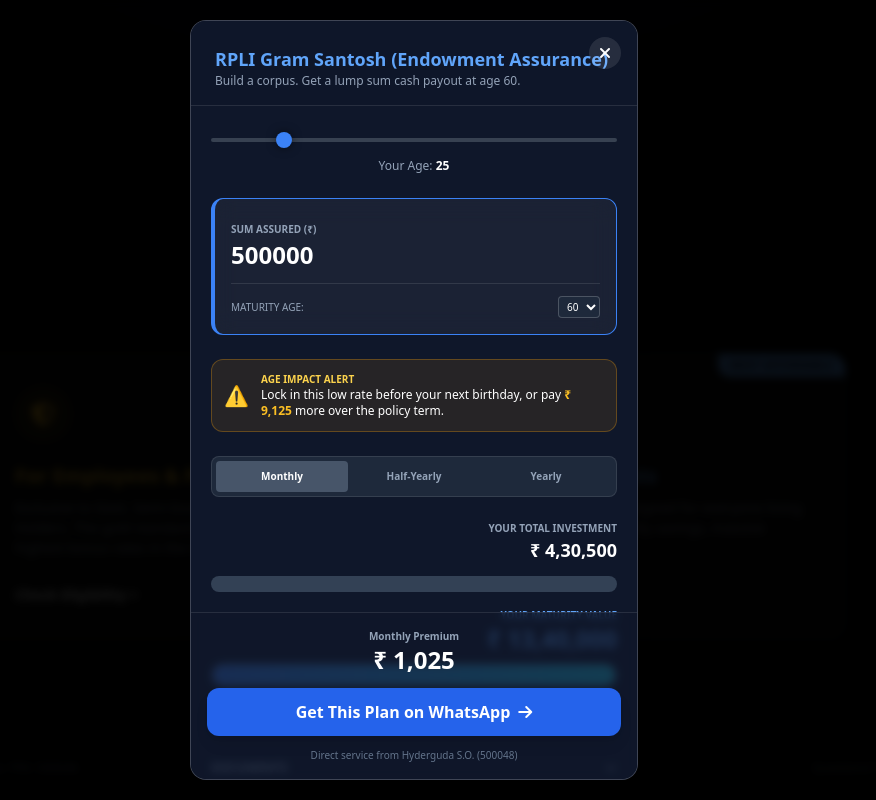
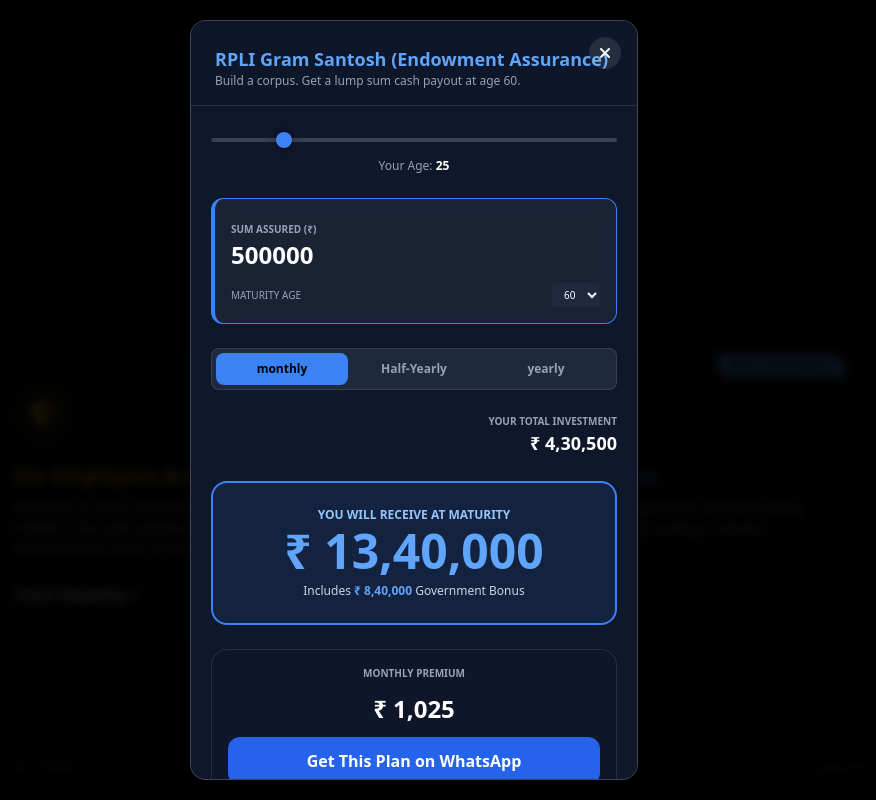
Before and after one commit to hydergudapostoffice-ai/HYDERGUDA, a React (Vite) app: page / in a window 1280 px wide. Both pictures are taken after a click on the element 864 px from the left and 1082 px from the top of the page. Shown: the part 586-1386 px from the top of the page, without its empty margins (226-1102 px from the left). Built offline with nearby package versions, Linux system fonts and the light colour scheme.

Commit message:
Update RpliCalculator.tsx

```diff
--- a/components/modals/RpliCalculator.tsx
+++ b/components/modals/RpliCalculator.tsx
@@ -1,19 +1,19 @@
 import React, { useState, useMemo, useEffect } from 'react';
-import { Lang } from '../../types';
-import { RPLI_MONTHLY_TABLE, RPLI_HALF_YEARLY_TABLE, RPLI_YEARLY_TABLE } from '../../constants';
-
-interface RpliCalculatorProps {
-  lang: Lang;
-}
+import {
+  RPLI_MONTHLY_TABLE,
+  RPLI_HALF_YEARLY_TABLE,
+  RPLI_YEARLY_TABLE
+} from '../../constants';
 
 type Mode = 'monthly' | 'half' | 'yearly';
 
-export default function RpliCalculator({ lang }: RpliCalculatorProps) {
+export default function RpliCalculator() {
   const [age, setAge] = useState<number>(25);
   const [sumAssured, setSumAssured] = useState<number>(500000);
   const [matAge, setMatAge] = useState<number>(60);
   const [mode, setMode] = useState<Mode>('monthly');
-  const [docsOpen, setDocsOpen] = useState(false);
+
+  /* ------------------ helpers ------------------ */
 
   const availableMatAges = useMemo(() => {
     const tableEntry = RPLI_MONTHLY_TABLE[age];
@@ -36,63 +36,68 @@
   };
 
   const getPremiumDetails = (calcMode: Mode, currentAge: number) => {
-    const table = calcMode === 'monthly' ? RPLI_MONTHLY_TABLE :
-                  calcMode === 'half' ? RPLI_HALF_YEARLY_TABLE :
-                  RPLI_YEARLY_TABLE;
+    const table =
+      calcMode === 'monthly'
+        ? RPLI_MONTHLY_TABLE
+        : calcMode === 'half'
+        ? RPLI_HALF_YEARLY_TABLE
+        : RPLI_YEARLY_TABLE;
 
-    const baseGross = table[currentAge]?.[matAge];
-    if (!baseGross) return { net: 0 };
+    const base = table[currentAge]?.[matAge];
+    if (!base) return 0;
 
-    const gross = baseGross * (sumAssured / 1000000);
+    const gross = base * (sumAssured / 1000000);
+    let rebate = 0;
 
-    let rebate = 0;
     if (calcMode === 'monthly') rebate = (sumAssured / 10000) * 0.5;
-    else if (calcMode === 'half') rebate = (sumAssured / 10000) * 0.5 * 6;
-    else if (calcMode === 'yearly') rebate = (sumAssured / 10000) * 0.5 * 12;
+    if (calcMode === 'half') rebate = (sumAssured / 10000) * 0.5 * 6;
+    if (calcMode === 'yearly') rebate = (sumAssured / 10000) * 0.5 * 12;
 
-    return { net: Math.round(gross - rebate) };
-  }
-
-  const premium = getPremiumDetails(mode, age).net;
-
-  const calculateCostOfDelay = () => {
-    const nextAge = age + 1;
-    if (!RPLI_YEARLY_TABLE[nextAge] || !RPLI_YEARLY_TABLE[nextAge][matAge]) return 0;
-
-    const calculateTotalPaid = (currentAge: number) => {
-        const yearlyPremium = getPremiumDetails('yearly', currentAge).net;
-        return yearlyPremium * (matAge - currentAge);
-    }
-    const currentTotal = calculateTotalPaid(age);
-    const nextYearTotal = calculateTotalPaid(nextAge);
-
-    if (currentTotal <= 0 || nextYearTotal <= 0) return 0;
-
-    return Math.round(nextYearTotal - currentTotal);
+    return Math.round(gross - rebate);
   };
 
-  const costOfDelay = calculateCostOfDelay();
+  const premium = getPremiumDetails(mode, age);
 
   const totalBonus = (sumAssured / 1000) * 48 * (matAge - age);
   const maturity = sumAssured + totalBonus;
-  const multiplier = mode === 'monthly' ? 12 : (mode === 'half' ? 2 : 1);
+  const multiplier = mode === 'monthly' ? 12 : mode === 'half' ? 2 : 1;
   const totalPaid = premium * multiplier * (matAge - age);
 
-  const format = (v: number) => '₹ ' + Math.round(v).toLocaleString('en-IN');
+  const format = (v: number) =>
+    '₹ ' + Math.round(v).toLocaleString('en-IN');
 
   const getWhatsappLink = () => {
-    const message = `Hello, I'm interested in a Rural Postal Life Insurance (RPLI) policy. Here is my generated quote for discussion:\n\n- Scheme: RPLI Gram Santosh\n- Age: ${age}\n- Sum Assured: ${format(sumAssured)}\n- Maturity Age: ${matAge}\n- Payment Mode: ${mode.charAt(0).toUpperCase() + mode.slice(1)}\n- Estimated Premium: ${format(premium)} / ${mode}\n- Maturity Value: ${format(maturity)}\n\nPlease provide me with further details on how to proceed.`;
+    const message = `Hello, I'm interested in a Rural Postal Life Insurance (RPLI) policy.
+
+Scheme: RPLI Gram Santosh
+Age: ${age}
+Sum Assured: ${format(sumAssured)}
+Maturity Age: ${matAge}
+Payment Mode: ${mode}
+Premium: ${format(premium)}
+Maturity Value: ${format(maturity)}
+
+Please guide me further.`;
+
     return `https://wa.me/?text=${encodeURIComponent(message)}`;
   };
 
+  /* ------------------ UI ------------------ */
+
   return (
-    <div className="pb-32">
+    <div className="pb-16">
+      {/* Header */}
       <div className="p-6 pb-4 border-b border-white/10 bg-slate-900/95 sticky top-0 z-40">
-        <h2 className="text-blue-400 font-bold text-lg">RPLI Gram Santosh (Endowment Assurance)</h2>
-        <p className="text-xs text-slate-400">Build a corpus. Get a lump sum cash payout at age {matAge}.</p>
+        <h2 className="text-blue-400 font-bold text-lg">
+          RPLI Gram Santosh (Endowment Assurance)
+        </h2>
+        <p className="text-xs text-slate-400">
+          Build a corpus. Get a lump sum cash payout at age {matAge}.
+        </p>
       </div>
 
       <div className="p-5 space-y-6">
+        {/* Age */}
         <div className="text-center">
           <input
             type="range"
@@ -100,105 +105,104 @@
             max="55"
             value={age}
             onChange={(e) => setAge(Number(e.target.value))}
-            className="w-full h-2 bg-slate-700 rounded-lg appearance-none cursor-pointer accent-blue-500 relative z-10"
+            className="w-full h-2 bg-slate-700 rounded-lg accent-blue-500"
           />
-           <p className="text-xs text-slate-400 mt-2">Your Age: <b className="text-white">{age}</b></p>
+          <p className="text-xs text-slate-400 mt-2">
+            Your Age: <b className="text-white">{age}</b>
+          </p>
         </div>
 
+        {/* Sum Assured */}
         <div className="glass-card rounded-xl p-4 border-l-4 border-blue-500">
-          <label className="text-[10px] text-slate-400 font-bold uppercase">Sum Assured (₹)</label>
+          <label className="text-[10px] text-slate-400 font-bold uppercase">
+            Sum Assured (₹)
+          </label>
           <input
             type="number"
             value={sumAssured}
             onChange={(e) => setSumAssured(Number(e.target.value))}
             onBlur={validateSum}
-            step="5000"
-            min="10000"
-            max="1000000"
             className="bg-transparent text-2xl font-black text-white w-full focus:outline-none"
           />
-           <div className="h-px bg-white/10 my-3"></div>
-          <div className="flex justify-between items-center text-[10px]">
-            <span className="text-slate-400">MATURITY AGE:</span>
+          <div className="flex justify-between items-center text-[10px] mt-3">
+            <span className="text-slate-400">MATURITY AGE</span>
             <select
               value={matAge}
               onChange={(e) => setMatAge(Number(e.target.value))}
-              className="bg-slate-800 text-white rounded border border-white/20 px-1 py-0.5"
+              className="bg-slate-800 text-white rounded px-2 py-1"
             >
-              {availableMatAges.map(a => (<option key={a} value={a}>{a}</option>))}
+              {availableMatAges.map((a) => (
+                <option key={a} value={a}>
+                  {a}
+                </option>
+              ))}
             </select>
           </div>
         </div>
 
-        {costOfDelay > 0 && (
-          <div className="rounded-xl p-3 border border-amber-500/30 bg-amber-500/10 flex gap-3 items-center">
-              <div className="text-amber-400 text-xl">⚠️</div>
-              <div>
-                  <p className="text-[10px] text-amber-300 font-bold uppercase">Age Impact Alert</p>
-                  <p className="text-xs text-white">Lock in this low rate before your next birthday, or pay <b className="text-amber-400">{format(costOfDelay)}</b> more over the policy term.</p>
-              </div>
-          </div>
-        )}
-
+        {/* Mode Toggle */}
         <div className="bg-slate-800 p-1 rounded-lg flex border border-white/10">
-          {(['monthly', 'half', 'yearly'] as Mode[]).map(m => (
+          {(['monthly', 'half', 'yearly'] as Mode[]).map((m) => (
             <button
               key={m}
               onClick={() => setMode(m)}
-                className={`flex-1 py-2 text-[10px] font-bold rounded transition capitalize ${mode === m ? 'bg-slate-600 text-white' : 'text-slate-400'}`}
-            >{m === 'half' ? 'Half-Yearly' : m}</button>
+              className={`flex-1 py-2 text-xs font-bold rounded-lg transition ${
+                mode === m
+                  ? 'bg-blue-500 text-black'
+                  : 'text-slate-400 hover:bg-slate-700'
+              }`}
+            >
+              {m === 'half' ? 'Half-Yearly' : m}
+            </button>
           ))}
         </div>
 
-        <div>
-            <div className="space-y-3">
+        {/* Investment */}
         <div className="text-right">
-                    <p className="text-[10px] text-slate-400 uppercase font-bold">Your Total Investment</p>
-                    <p className="text-lg font-bold text-white">{format(totalPaid)}</p>
-                </div>
-                <div className="h-4 w-full bg-slate-700 rounded-full"></div>
-            </div>
-            <div className="space-y-2 mt-4">
-                <div className="text-right">
-                    <p className="text-[10px] text-blue-400 uppercase font-bold">Your Maturity Value</p>
-                    <p className="text-2xl font-black text-blue-400">{format(maturity)}</p>
-                </div>
-                <div className="relative h-6 w-full bg-slate-700 rounded-full overflow-hidden border-2 border-slate-600">
-                    <div className="absolute inset-0 bg-gradient-to-r from-blue-500 to-cyan-400 h-full"></div>
-                </div>
-                <p className="text-xs text-center text-slate-300 pt-2">Includes <b className="text-blue-400">{format(totalBonus)}</b> in Government Bonuses.</p>
-            </div>
+          <p className="text-[10px] text-slate-400 uppercase font-bold">
+            Your Total Investment
+          </p>
+          <p className="text-lg font-bold text-white">
+            {format(totalPaid)}
+          </p>
         </div>
 
-        <div className="border-t border-white/10 pt-4">
-            <button onClick={() => setDocsOpen(!docsOpen)} className="w-full flex justify-between text-xs font-bold text-slate-400 uppercase items-center">
-                <span>Documents</span>
-                <i className={`fa-solid fa-chevron-down transition-transform ${docsOpen ? 'rotate-180' : ''}`}></i>
-            </button>
-            <div className={`transition-all duration-300 ease-in-out overflow-hidden ${docsOpen ? 'max-h-[500px] pt-2' : 'max-h-0'}`}>
-                <ul className="text-xs text-slate-400 space-y-1">
-                    <li>{lang === 'en' ? '• Aadhaar Card' : '• ఆధార్ కార్డు'}</li>
-                    <li>{lang === 'en' ? '• Village Address Proof' : '• గ్రామ చిరునామా రుజువు'}</li>
-                </ul>
-            </div>
-        </div>
+        {/* 🔥 Maturity Highlight */}
+        <div className="p-6 rounded-2xl border-2 border-blue-500 bg-blue-500/10 text-center">
+          <p className="text-xs uppercase font-bold text-blue-300 mb-1">
+            You will receive at maturity
+          </p>
+          <p className="text-4xl md:text-5xl font-black text-blue-400">
+            {format(maturity)}
+          </p>
+          <p className="text-xs text-slate-300 mt-2">
+            Includes <b className="text-blue-400">{format(totalBonus)}</b>{' '}
+            Government Bonus
+          </p>
         </div>
 
-      <div className="absolute bottom-0 left-0 right-0 p-4 bg-slate-900/80 backdrop-blur-sm border-t border-white/10 flex flex-col items-center gap-3 z-50 rounded-b-2xl">
-        <div className="text-center">
-            <p className="text-[10px] text-slate-400 uppercase font-bold capitalize">{mode} Premium</p>
-            <div className="text-2xl font-black text-white">{format(premium)}</div>
-        </div>
+        {/* WhatsApp CTA */}
+        <div className="p-4 bg-slate-900/80 border border-white/10 rounded-2xl text-center space-y-3">
+          <p className="text-[10px] text-slate-400 uppercase font-bold">
+            {mode} Premium
+          </p>
+          <p className="text-2xl font-black text-white">
+            {format(premium)}
+          </p>
+
           <a
             href={getWhatsappLink()}
             target="_blank"
             rel="noopener noreferrer"
-            className="w-full bg-blue-600 hover:bg-blue-500 text-white px-5 py-3 rounded-xl font-bold text-base flex items-center justify-center gap-2 shadow-lg transition"
+            className="block w-full bg-blue-600 hover:bg-blue-500 text-white px-5 py-3 rounded-xl font-bold"
           >
-            <span>Get This Plan on WhatsApp</span>
-            <i className="fa-solid fa-arrow-right"></i>
+            Get This Plan on WhatsApp
           </a>
-        <p className="text-[10px] text-slate-500">Direct service from Hyderguda S.O. (500048)</p>
+
+          <p className="text-[10px] text-slate-500">
+            Direct service from Hyderguda S.O. (500048)
+          </p>
+        </div>
       </div>
     </div>
   );
```
Lines whose indentation alone changed are shown as unchanged.
